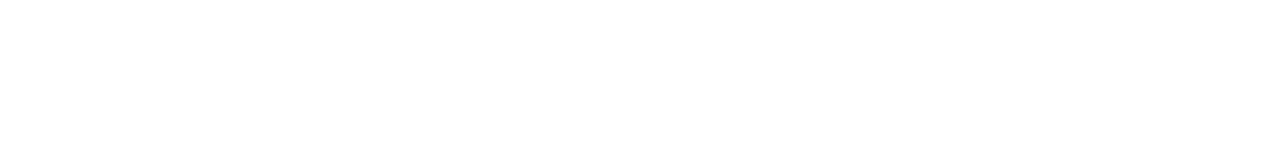
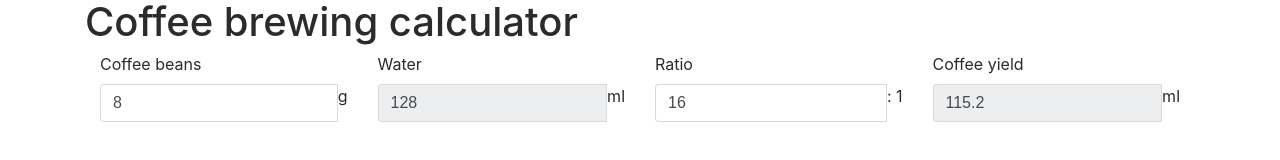
Before and after one commit to coreskill/brew-calculator, a website: page src/index.html in a window 1280 px wide. Drawn offline with nearby package versions, Linux system fonts and the light colour scheme.

Commit message:
Initial version

```diff
--- a/src/index.html
+++ b/src/index.html
@@ -6,11 +6,66 @@
     <meta name="viewport" content="width=device-width, initial-scale=1, shrink-to-fit=no">
     <link rel="stylesheet" href="https://maxcdn.bootstrapcdn.com/bootstrap/4.0.0-beta.3/css/bootstrap.min.css">
     <link rel="stylesheet" href="index.css">
-    <title></title>
+    <title>Coffee brewing calculator</title>
 </head>
 
 <body>
     <main>
+        <div class="container">
+            <h1>Coffee brewing calculator</h1>
+
+            <div class="container was-validated">
+                <div class="row">
+                    <div class="col">
+                        <div class="form-group">
+                            <label for="beans">Coffee beans</label>
+                            <div class="input-group">
+                                <input type="number" value="8" step="any" min="8" max="80" required id="beans" class="form-control">
+                                <div class="input-group-append">
+                                    <span class="input-group-text">g</span>
+                                </div>
+                            </div>
+                        </div>
+                    </div>
+
+                    <div class="col">
+                        <div class="form-group">
+                            <label for="ratio">Water</label>
+                            <div class="input-group">
+                                <input type="number" readonly step="any" id="water" class="form-control">
+                                <div class="input-group-append">
+                                    <span class="input-group-text">ml</span>
+                                </div>
+                            </div>
+                        </div>
+                    </div>
+
+                    <div class="col">
+                        <div class="form-group">
+                            <label for="ratio">Ratio</label>
+                            <div class="input-group">
+                                <input type="number" value="16" step="any" min="1" max="40" required id="ratio" class="form-control">
+                                <div class="input-group-append">
+                                    <span class="input-group-text">: 1</span>
+                                </div>
+                            </div>
+                        </div>
+                    </div>
+
+                    <div class="col">
+                        <div class="form-group">
+                            <label for="ratio">Coffee yield</label>
+                            <div class="input-group">
+                                <input type="number" readonly step="any" id="coffee" class="form-control">
+                                <div class="input-group-append">
+                                    <span class="input-group-text">ml</span>
+                                </div>
+                            </div>
+                        </div>
+                    </div>
+                </div>
+            </div>
+        </div>
     </main>
 
     <script src="index.js"></script>
--- a/src/index.js
+++ b/src/index.js
@@ -0,0 +1,29 @@
+const beansInput = document.querySelector("#beans");
+const ratioInput = document.querySelector("#ratio");
+
+const waterInput = document.querySelector("#water");
+const coffeeInput = document.querySelector("#coffee");
+
+const calculateWater = (beans, ratio) => {
+    let water = beans * ratio;
+    let coffee = water * 0.9;
+
+    return {water, coffee};
+};
+
+const onInputChange = () => {
+    if (beansInput.validity.valid) {
+        let {water, coffee} = calculateWater(beansInput.valueAsNumber, ratioInput.valueAsNumber);
+
+        waterInput.value = water;
+        coffeeInput.value = coffee;
+    } else {
+        waterInput.value = "";
+        coffeeInput.value = "";
+    }
+};
+
+beansInput.addEventListener("input", onInputChange);
+ratioInput.addEventListener("input", onInputChange);
+
+onInputChange();
```
Also changed, not shown: .travis.yml (added), .travis/index.html (added), 3 other files.
